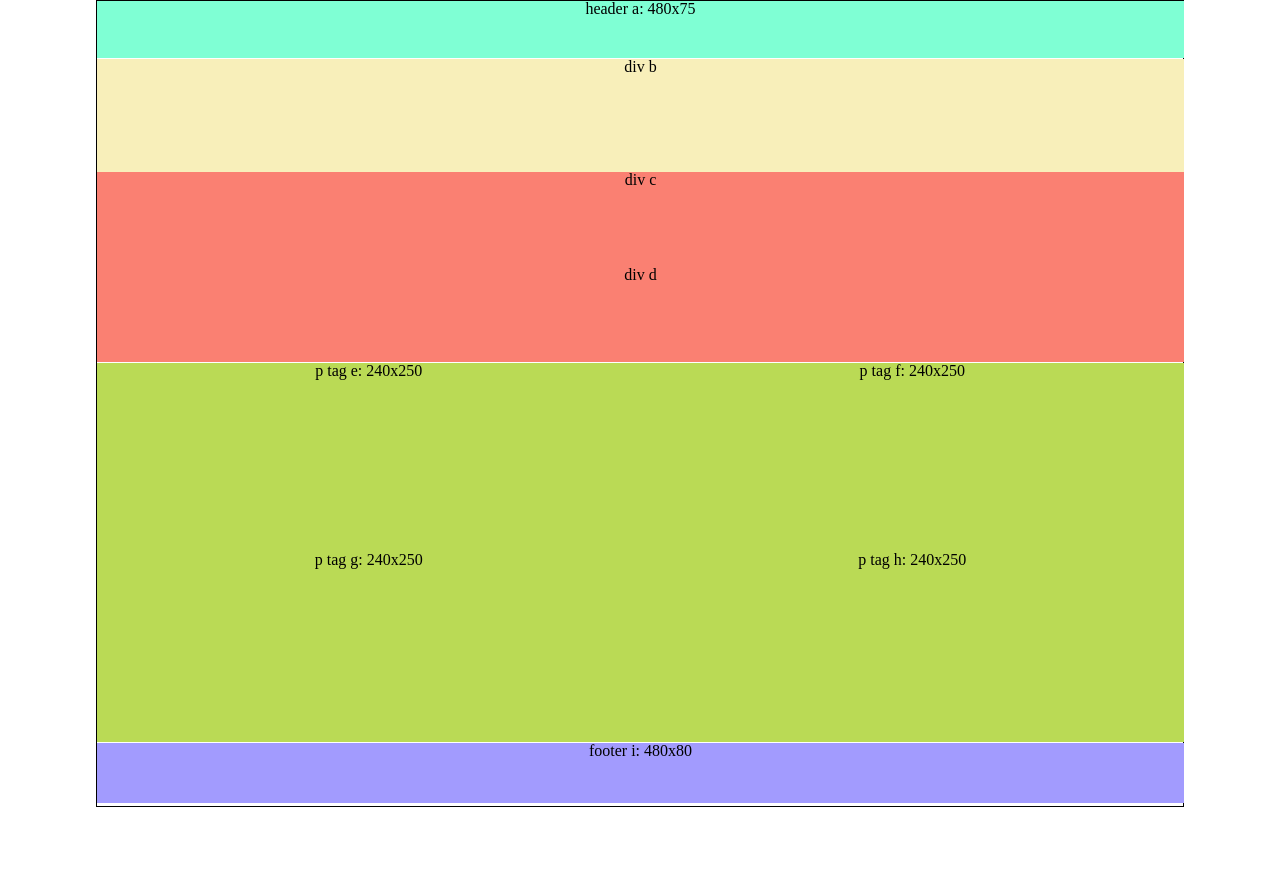
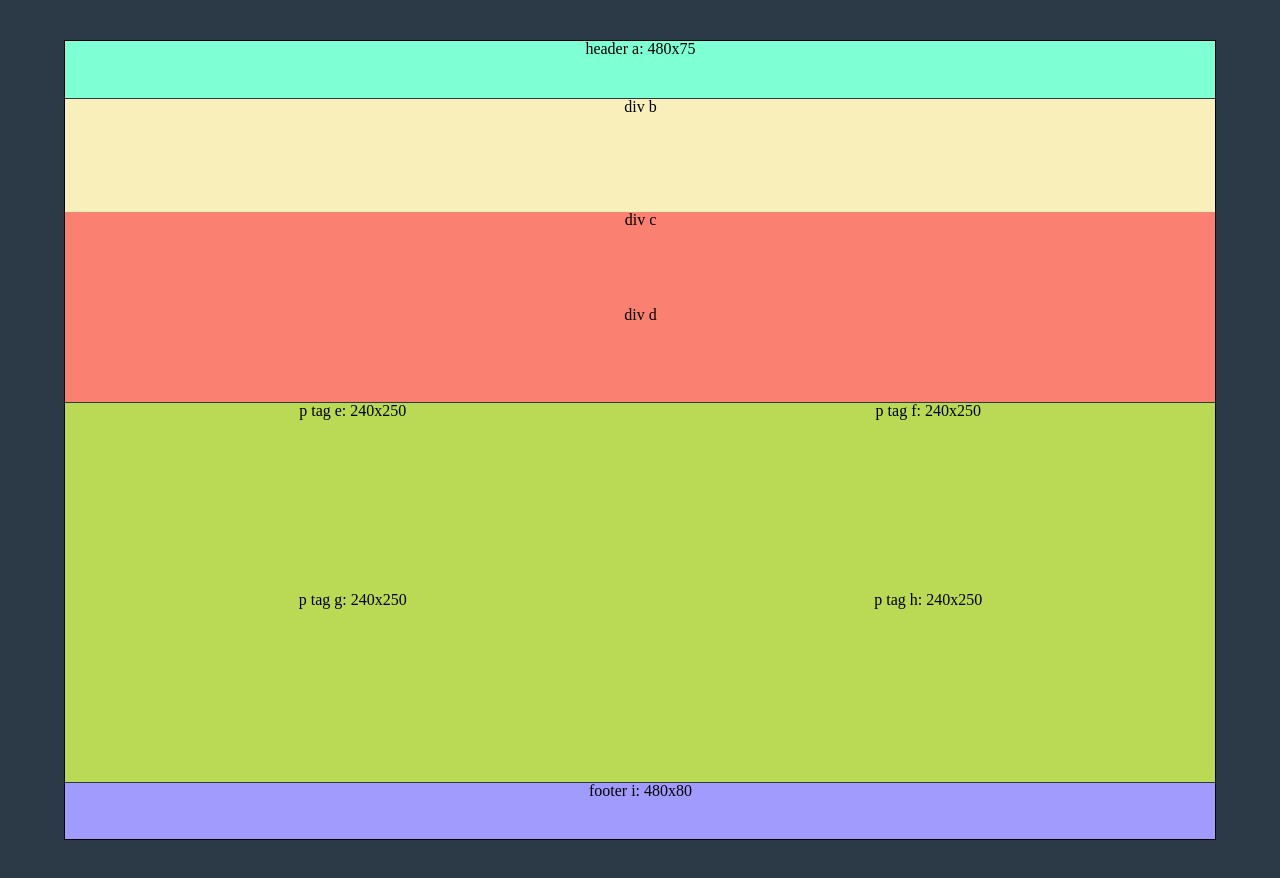
Before and after one commit to Chris-Bortel/lab-04-rwd-practice, a plain HTML site: page index.html in a window 1280 px wide. Before the commit the page ends 807 px from the top, so only its background shows below. Drawn offline with Linux system fonts and the light colour scheme.

Commit message:
responsive and has a page break at 760 px

```diff
--- a/css/base.css
+++ b/css/base.css
@@ -19,11 +19,12 @@ body > * {
 }
 
 body {
-  height: 100%;
+  height: auto;
   width: 100%;
   margin: 0 auto;
   padding: 0 auto;
   text-align: center;
+
 }
 
 /* grid-template-areas */
@@ -64,6 +65,10 @@ main {
      "footer footer"
      ". ." ". ." ". .";
   margin: 0 auto;
+  margin-top:5vh;
+  margin-bottom: 5vh;
+  overflow:auto;
+
 }
 
 section {
@@ -71,3 +76,20 @@ section {
 }
 
 html, body, .grid-container { height: 100%; margin: 0; }
+
+
+@media (min-width: 71.96vh) {
+  body {
+  width:70.744vw;
+   height:66.287vw;
+    background-color:#2C3A47;
+  }
+
+  main {
+    width:90vw;
+    height:100vh;
+    margin-bottom:5vh;
+    margin-left: 5vw;
+    margin-right: 5vw;
+  }
+}
--- a/css/layout.css
+++ b/css/layout.css
@@ -22,7 +22,7 @@
   }
   p {
     background-color: #bada55;
-    height: 50% auto;
+    height: 50%;
     width: 50%;
   }
 
```
